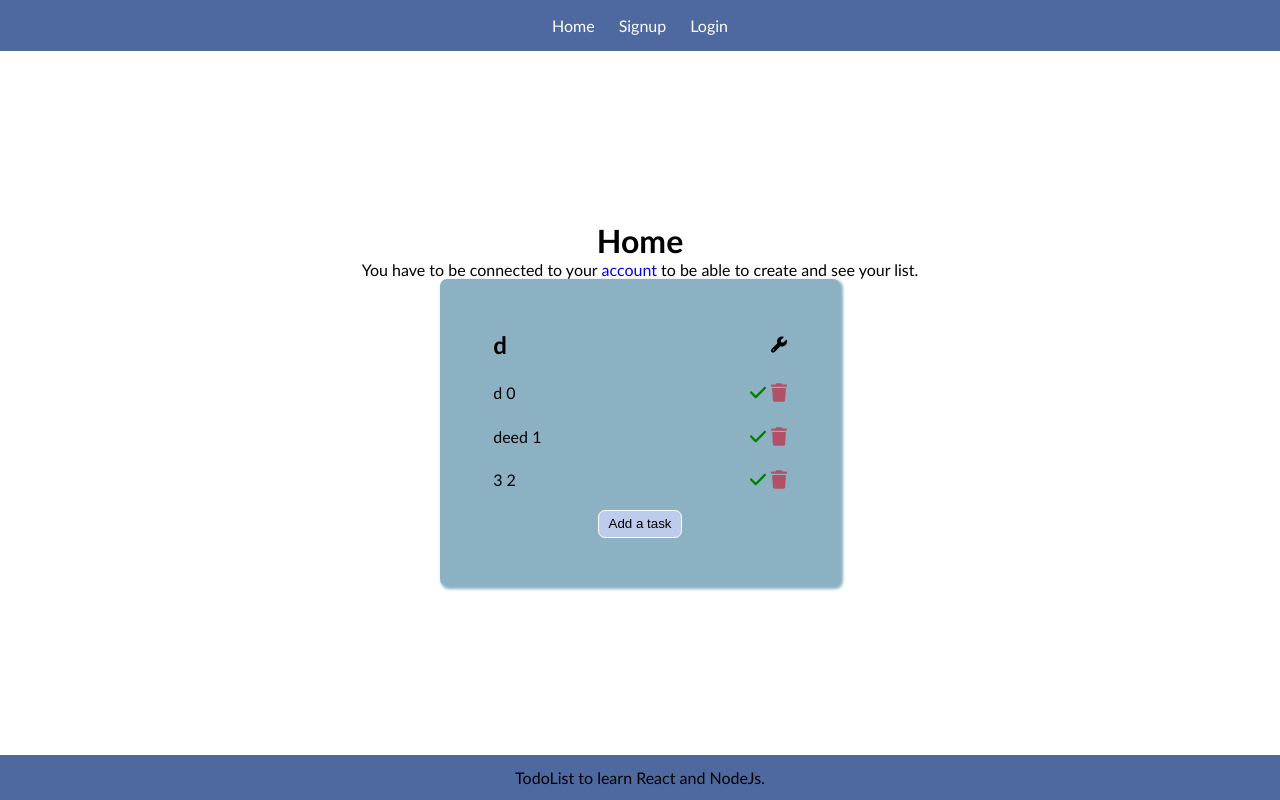
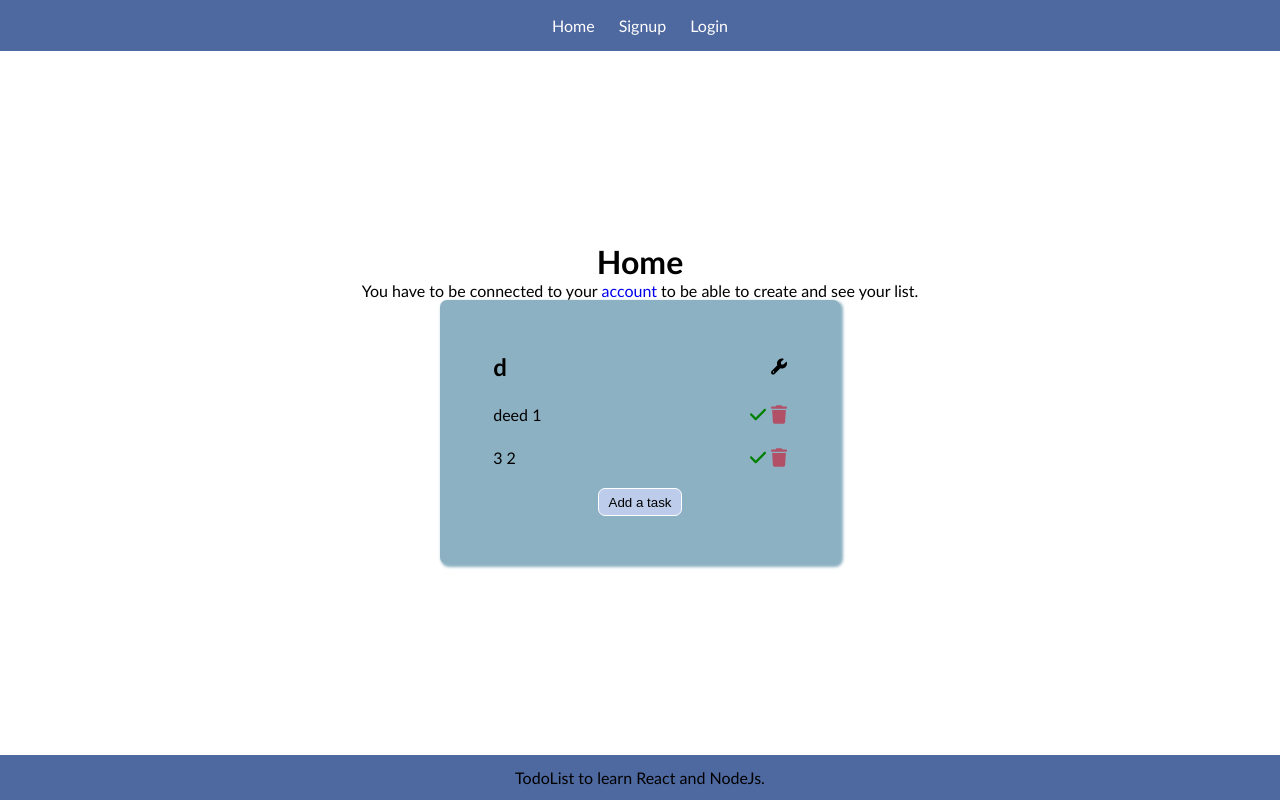
Before and after one commit to NeylonR/TodoList-Learning-React-NodeJs, a React (Create React App) app: page / in a window 1280 px wide. Both pictures are taken after a click on the icon 778 px from the left and 392 px from the top of the page. Built offline with nearby package versions, Linux system fonts and the light colour scheme.

Commit message:
more front for the todolist

```diff
--- a/src/utils/style/TodoList.jsx
+++ b/src/utils/style/TodoList.jsx
@@ -2,7 +2,7 @@ import styled from 'styled-components';
 import { flex } from './mixins';
 import colors from './colors';
 
-export const TodoForm = styled.form`
+export const TodoForm = styled.div`
     padding: 3em;
     background-color: ${colors.third};
     max-width:400px;
@@ -24,7 +24,7 @@ export const TodoForm = styled.form`
     }
 `;
 
-export const TodoContainer = styled.div`
+export const TodoContainer = styled.form`
     width:100%;
     ${flex({just: "space-between"})};
     gap:.2em;
--- a/src/views/components/TodoList/index.jsx
+++ b/src/views/components/TodoList/index.jsx
@@ -17,19 +17,21 @@ export default function TodoList({userList}) {
     };
     const [listValues, setListValues] = useState(initialForm);
     const [titleIsModify, setTitleIsModify] = useState(false);
-    const [inputIsModify, setInputIsModify] = useState(listValues.task);
-    console.log(titleIsModify)
+
+    // console.log(...listValues.task)
+
+    const uid = crypto.randomUUID();
 
     const onTitleChangeHandler = (e) => {
         setListValues({...listValues, title: e.target.value});
     };
 
-    const onInputChangeHandler = (e, taskId) => {
-        const taskInputModify = inputIsModify.map((task) =>
-            task.id === taskId ? { ...task, text: e.target.value } : task
-        )
-        setListValues(taskInputModify)
-    }
+    const onTaskChangeHandler = (e, taskId) => {
+        setListValues({...listValues,
+        task : listValues.task.map((task) =>
+            task.id === taskId ? { ...task, text: e.target.value} : task
+        )})
+    };
 
     const addInputOnClick = () => {
         const taskLength = listValues.task.length;
@@ -37,15 +39,13 @@ export default function TodoList({userList}) {
             {...listValues,
             task : [
                 ...listValues.task,
-                {id: taskLength+1,text:"new test", isDone: false}
+                {id: uid,text:"new test", isDone: false}
             ]
         })
-        // console.log(listValues)
     };
 
     const deleteInputOnClick = (taskId) => {
         const filteredList = listValues.task.filter(task => task.id !== taskId);
-        // console.log(filteredList)
         setListValues({...listValues, task : [...filteredList]});
     };
 
@@ -53,7 +53,6 @@ export default function TodoList({userList}) {
         const taskIsDone = listValues.task.filter((task) => {
             if(task.id === taskId) return task;
         });
-        // console.log(taskIsDone)
         setListValues({...listValues,
         task : listValues.task.map((task) =>
             task.id === taskId ? { ...task, isDone: !taskIsDone[0].isDone} : task
@@ -61,34 +60,55 @@ export default function TodoList({userList}) {
     };
 
     const modifyInputOnClick = (taskId) => {
-        const taskInputModify = inputIsModify.map((task) =>
-            task.id === taskId ? { ...task, modify:true } : {...task, modify:false}
+        const taskModifyState = listValues.task.map((task) => {
+                if(taskId === false) return {...task, modify:false};
+                return task.id === taskId ? { ...task, modify:true } : {...task, modify:false}
+            }
         )
-        setInputIsModify(taskInputModify)
+        setListValues({...listValues, task : [...taskModifyState]});
     };
+
+    const removeModifyKey = () => {
+        const taskModifyState = listValues.task.map((task) => {
+            //remove the "modify" key
+            const { ["modify"]: unused, ...objRest } = task;
+            return objRest;
+        }
+    )
+    setListValues({...listValues, task : [...taskModifyState]});
+    }
 
     return (
         <TodoForm onSubmit={(e)=>e.preventDefault()}>
+            {/* <p onClick={removeModifyKey} >pll</p>
+            <pre>{JSON.stringify(listValues.task)}</pre> */}
             {!listValues?.title || titleIsModify ? (
-                <TodoContainer>
+                <TodoContainer onSubmit={(e)=>{
+                    e.preventDefault();
+                    setTitleIsModify(false)}
+                }>
                 <TodoInput type="text" name="title" id="title" placeholder="Title" value ={listValues.title} onChange={(e) => onTitleChangeHandler(e)}/>
                 <FontAwesomeIcon icon="check" onClick={() => setTitleIsModify(false)}/>
                 </TodoContainer>
 
             ) : (
-                <TodoContainer>
+                <TodoContainer onSubmit={(e)=>e.preventDefault()}>
                 <h2 >{listValues.title}</h2>
                 <FontAwesomeIcon icon="wrench" onClick={() => setTitleIsModify(true)}/>
                 </TodoContainer>
             )}
-            {inputIsModify.length > 0 ? (
-                inputIsModify.map((task, index) => {
+            {listValues?.task.length > 0 ? (
+                listValues.task.map((task, index) => {
                     return task?.modify === true ? (
                         (
-                            <TodoContainer key={task.text + task.id + index}>
-                                <TodoInput type="text" name={task.id + index} id={task.id + index} placeholder="Todo text" value={task.text} onChange={(e) => onInputChangeHandler(e, task.id)}/>
+                            <TodoContainer key={task.text + task.id + index} onSubmit={(e)=>{
+                                e.preventDefault();
+                                modifyInputOnClick(false);
+                                }
+                            }>
+                                <TodoInput type="text" name={task.id + index} id={task.id + index} placeholder="Todo text" value ={task.text} onChange={(e) => onTaskChangeHandler(e, task.id)}/>
                                 <div>
-                                    <FontAwesomeIcon icon="check"/>
+                                    <FontAwesomeIcon icon="check" onClick={()=>modifyInputOnClick(false)}/>
                                 </div>
                             </TodoContainer>
 
```
